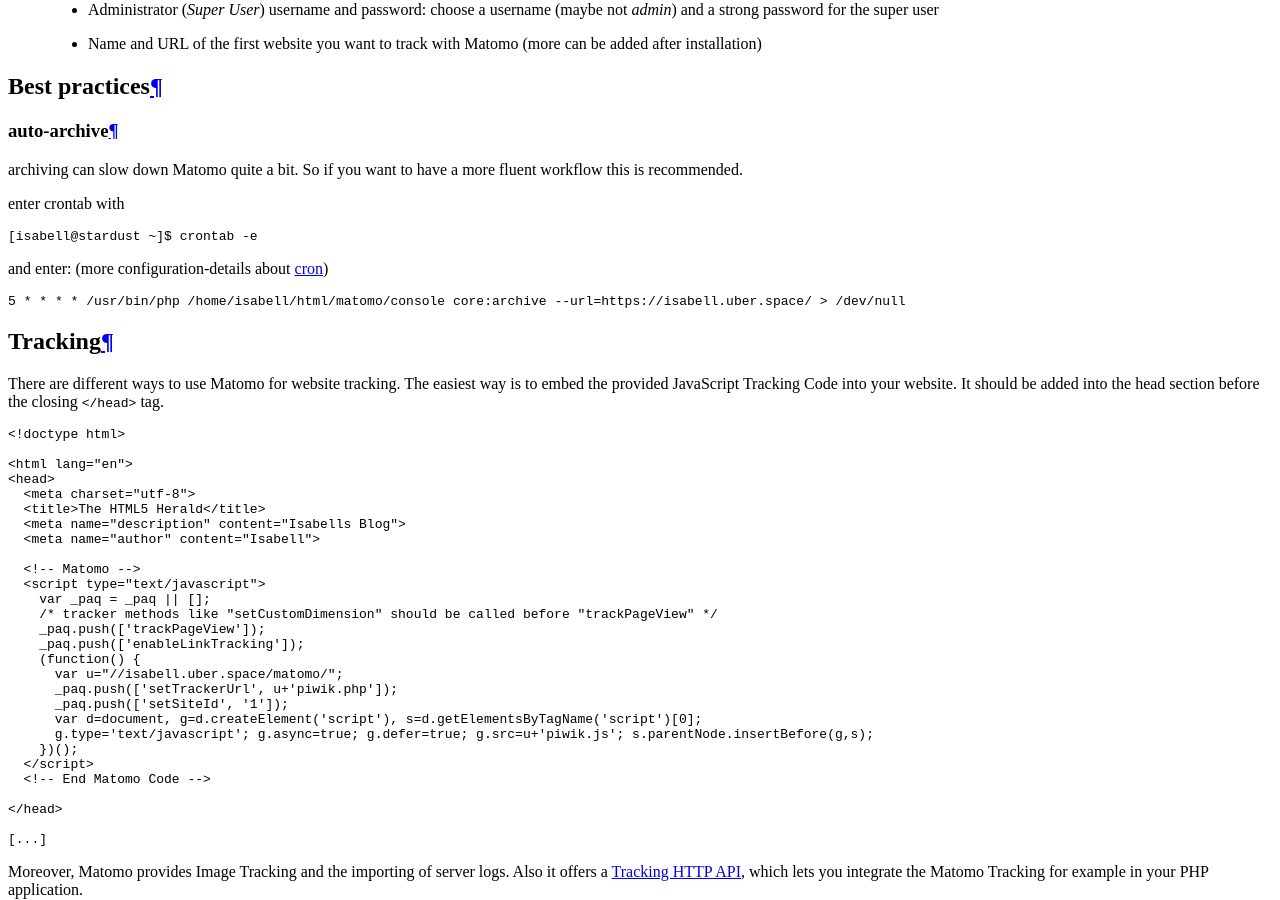
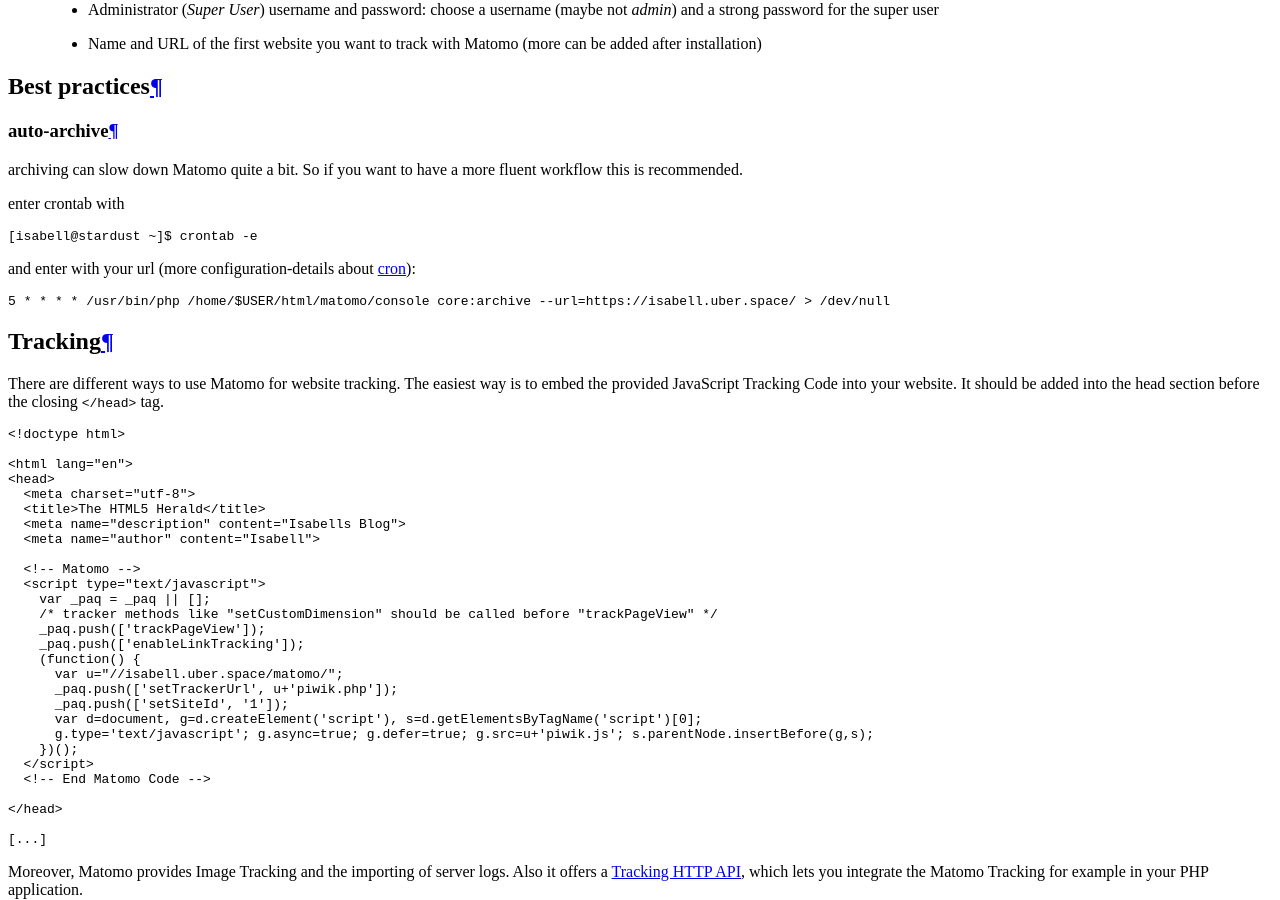
Before and after one commit to Uberspace/lab, a Sphinx documentation site: the page built from source/guide_matomo.rst, in a window 1280 px wide and 900 px high, scrolled down 4250 px. Built offline with Sphinx 7.4.7 and the Read the Docs theme 2.0.0, drawn with Linux system fonts in a browser that asks for light colours.

Commit message:
Make crontab entrys generic using $USER (#644)

```diff
--- a/source/guide_kanboard.rst
+++ b/source/guide_kanboard.rst
@@ -139,7 +139,7 @@
 
 ::
 
-  0 8 * * * cd /var/www/virtual/isabell/html && ./cli cronjob >/dev/null 2>&1
+  0 8 * * * cd /var/www/virtual/$USER/html && ./cli cronjob >/dev/null 2>&1
 
 Best practices
 ==============
--- a/source/guide_matomo.rst
+++ b/source/guide_matomo.rst
@@ -77,11 +77,11 @@
 
   [isabell@stardust ~]$ crontab -e
 
-and enter: (more configuration-details about :manual:`cron <daemons-cron>`)
+and enter with your url (more configuration-details about :manual:`cron <daemons-cron>`):
 
 .. code-block:: guess
 
-  5 * * * * /usr/bin/php /home/isabell/html/matomo/console core:archive --url=https://isabell.uber.space/ > /dev/null
+  5 * * * * /usr/bin/php /home/$USER/html/matomo/console core:archive --url=https://isabell.uber.space/ > /dev/null
 
 
 Tracking
--- a/source/guide_passbolt.rst
+++ b/source/guide_passbolt.rst
@@ -135,7 +135,7 @@
 
 ::
 
- * * * * * ~/html/bin/cake EmailQueue.sender >> ~/logs/passbolt_mails.log
+ * * * * * /home/$USER/html/bin/cake EmailQueue.sender >> ~/logs/passbolt_mails.log
 
 Updates
 =======
```
Also changed, not shown: source/guide_mailman-3.rst (+6 -1 lines).
